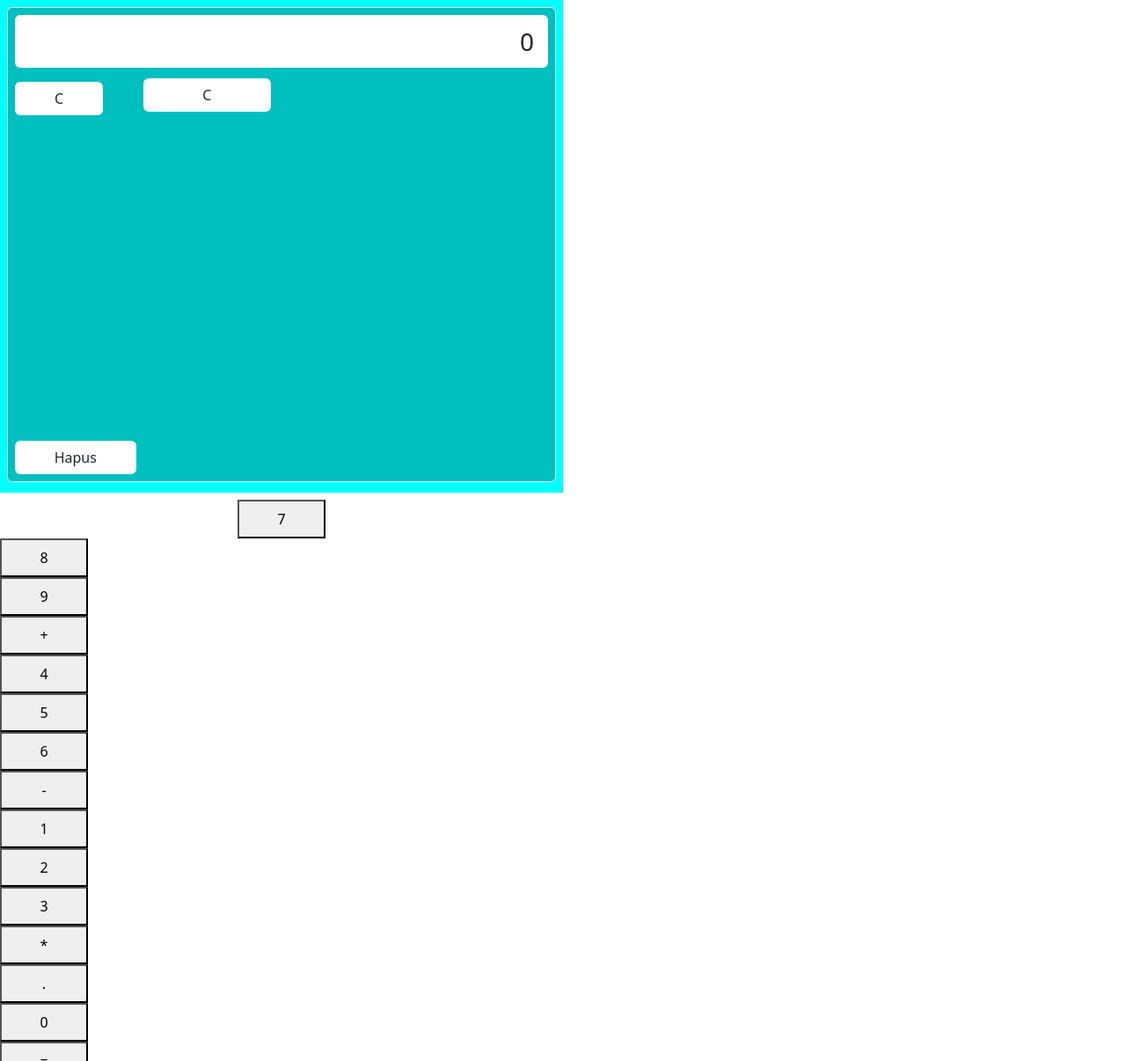
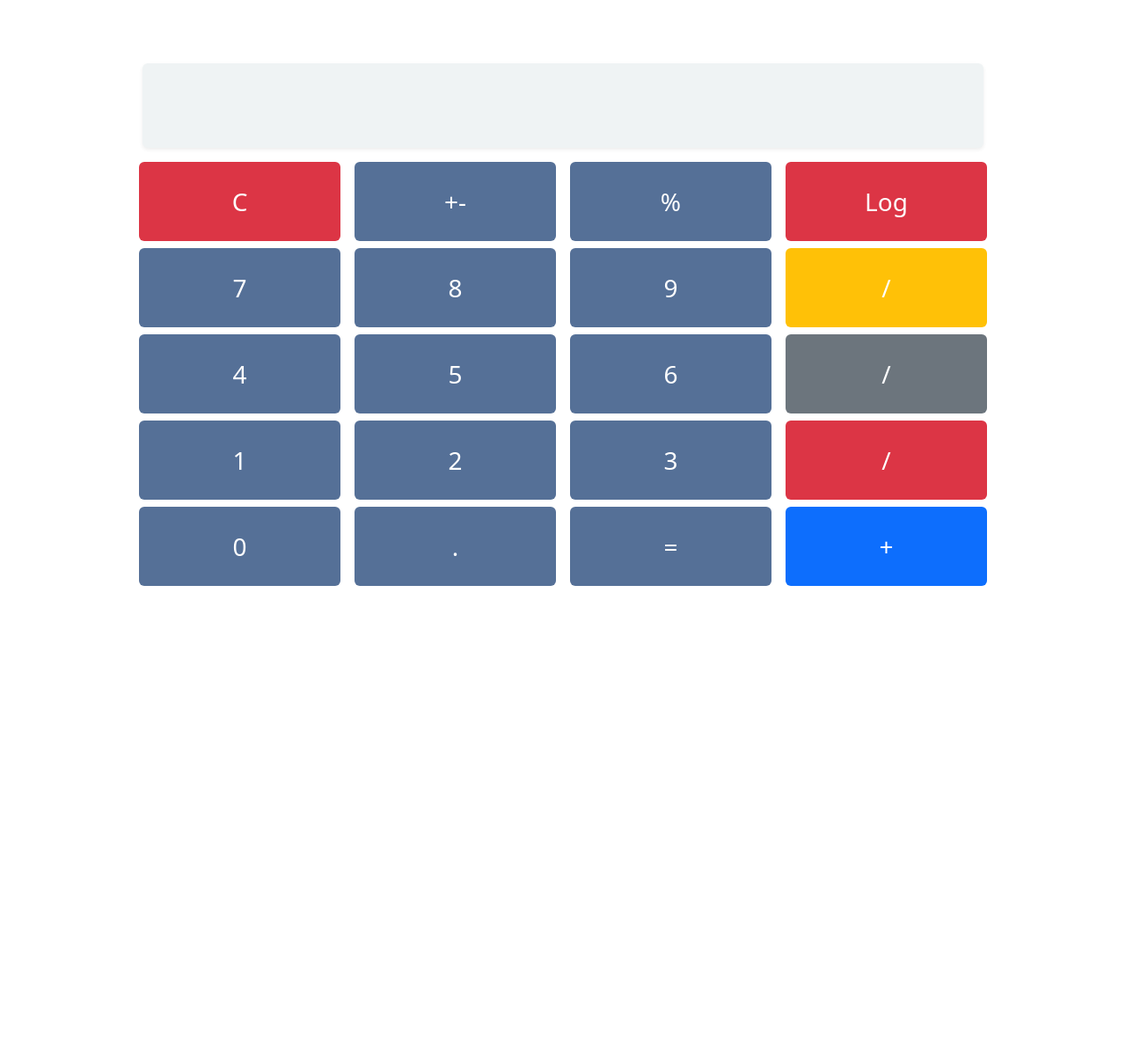
Before and after one commit to rihan-seid/bs-calculator, a plain HTML site: page calculator.html in a window 1280 px wide. Shown: the top 1206 px of the page at 88% size. After the commit the page ends 800 px from the top, so only its background shows below. Drawn offline with nearby package versions, Linux system fonts and the light colour scheme.

Commit message:
redesign calculator

```diff
--- a/calculator.html
+++ b/calculator.html
@@ -1,86 +1,78 @@
 <!doctype html>
 <html lang="en">
+
 <head>
     <meta charset="utf-8">
     <meta name="viewport" content="width=device-width, initial-scale=1">
     <title>calculator</title>
-    <link href="https://cdn.jsdelivr.net/npm/bootstrap@5.3.2/dist/css/bootstrap.min.css" rel="stylesheet" integrity="sha384-T3c6CoIi6uLrA9TneNEoa7RxnatzjcDSCmG1MXxSR1GAsXEV/Dwwykc2MPK8M2HN" crossorigin="anonymous">
+    <link href="https://cdn.jsdelivr.net/npm/bootstrap@5.3.2/dist/css/bootstrap.min.css" rel="stylesheet"
+        integrity="sha384-T3c6CoIi6uLrA9TneNEoa7RxnatzjcDSCmG1MXxSR1GAsXEV/Dwwykc2MPK8M2HN" crossorigin="anonymous">
+
+    <style>
+        .bg-dark-blue {
+            background-color: #557097;
+        }
+
+        .bg-gray {
+            background-color: #eff3f4;
+        }
+    </style>
 </head>
-  <body class="d-grid">
-    <div style="width:50%; height:70vh; background-color: aqua ;">
-     <div class="mw-100 " style="width: 50px;"></div>
-    <div class="grid gap-11">
-    <div class="p-2 g-col-2">
-    <div class="mx-auto  my-auto w-100 bg-black bg-opacity-25  border rounded p-2 d-grid style="max-width:279px;">
-    <input type="text" name="" id="h" required disabled
-    placeholder="calculator" class="form-control form-control-lg fs-3
-   text-end bg-white border-0 rounded shadew-none" value="0">
 
-    <div class="row row-cols-4  g-2 mt-1  ">
-      <div class="row g-2 mt-1">
-      <div class="col" >
-        <div style="width: 100px; height:50vh;">
-          <button class="btn w-100 bg-white ">C</button></div>
+<body>
+    <div class="container">
+
+        <div class=" rounded rounded-2 m-5 px-2  py-4 h-100 ">
+            <div class="flex-column p-5 mx-4 bg-gray rounded rounded-2 shadow-sm p-3 mb-2"></div>
+            <div class="flex-column p-2 text-center fs-3  mx-4">
+                <div class="row gap-3 mb-2">
+                    <div class="col rounded rounded-2 bg-danger p-4 text-white ">C</div>
+                    <div class="col rounded rounded-2  p-4 text-white bg-dark-blue  ">+-</div>
+                    <div class="col  rounded rounded-2 p-4 text-white bg-dark-blue  ">%</div>
+                    <div class="col rounded rounded-2 bg-danger p-4 text-white ">Log</div>
                 </div>
-        <div class="col-12" >
-          <button class="btn w-100  bg-white ">Hapus</button></div>
+
+                <div class="row gap-3 mb-2  ">
+                    <div class="col rounded rounded-2 bg-dark-blue p-4 text-white ">7</div>
+                    <div class="col rounded rounded-2 p-4 text-white bg-dark-blue  ">8</div>
+                    <div class="col rounded rounded-2 p-4 text-white bg-dark-blue  ">9</div>
+                    <div class="col rounded rounded-2 bg-warning  p-4 text-white ">/</div>
                 </div>
-        <div class="col">
-          <button class="btn w-100 bg-white ">C</button>
+
+                <div class="row gap-3 mb-2  ">
+                    <div class="col rounded rounded-2 bg-dark-blue p-4 text-white ">4</div>
+                    <div class="col rounded rounded-2 p-4 text-white bg-dark-blue  ">5</div>
+                    <div class="col rounded rounded-2 p-4 text-white bg-dark-blue  ">6</div>
+                    <div class="col rounded rounded-2 bg-secondary  p-4 text-white ">/</div>
                 </div>
+
+                <div class="row gap-3 mb-2  ">
+                    <div class="col rounded rounded-2 bg-dark-blue p-4 text-white ">1</div>
+                    <div class="col rounded rounded-2 p-4 text-white bg-dark-blue  ">2</div>
+                    <div class="col rounded rounded-2 p-4 text-white bg-dark-blue  ">3</div>
+                    <div class="col rounded rounded-2 bg-danger p-4 text-white ">/</div>
                 </div>
+                <div class="row gap-3 mb-2  ">
+                    <div class="col rounded rounded-2 bg-dark-blue p-4 text-white ">0</div>
+                    <div class="col rounded rounded-2 p-4 text-white bg-dark-blue  ">.</div>
+                    <div class="col rounded rounded-2 p-4 text-white bg-dark-blue  ">=</div>
+                    <div class="col rounded rounded-2 bg-primary  p-4 text-white ">+</div>
                 </div>
+
             </div>
-      <div class="col">
-        <div class="row g-2 mt-1">
-        <button class="mx-auto p-2" style="width: 100px;">7</button>
+
+
+
+
+
         </div>
-      <div class="col">
-        <button class="mx-auto p-2" style="width: 100px;">8</button>
+
+
+
     </div>
-      <div class="col">
-        <button class="mx-auto p-2" style="width: 100px;">9</button>
-      </div>
-      <div class="col">
-        <button class="mx-auto p-2" style="width: 100px;">+</button>
-      </div>
-      <div class="col">
-        <button class="mx-auto p-2" style="width: 100px;">4</button>
-      </div>
-      <div class="col">
-        <button class="mx-auto p-2" style="width: 100px;">5</button>
-      </div>
-      <div class="col">
-        <button class="mx-auto p-2" style="width: 100px;">6</button>
-      </div>
-      <div class="col">
-        <button class="mx-auto p-2" style="width: 100px;">-</button>
-      </div>
-      <div class="col">
-        <button class="mx-auto p-2" style="width: 100px;">1</button>
-      </div>
-      <div class="col">
-        <button class="mx-auto p-2" style="width: 100px;">2</button>
-      </div>
-      <div class="col">
-        <button class="mx-auto p-2" style="width: 100px;">3</button>
-      </div>
-      <div class="col">
-        <button class="mx-auto p-2" style="width: 100px;">*</button>
-      </div>
-      <div class="col">
-        <button class="mx-auto p-2" style="width: 100px;">.</button>
-      </div>
-      <div class="col">
-        <button class="mx-auto p-2" style="width: 100px;">0</button>
-      </div>
-      <div class="col-6 ">
-        <button class="mx-auto p-2" style="width: 100px;">=</button>
-      </div>
-  </div>
-</div>
-</div>
-</div>
-    <script src="https://cdn.jsdelivr.net/npm/bootstrap@5.3.2/dist/js/bootstrap.bundle.min.js" integrity="sha384-C6RzsynM9kWDrMNeT87bh95OGNyZPhcTNXj1NW7RuBCsyN/o0jlpcV8Qyq46cDfL" crossorigin="anonymous"></script>
+    <script src="https://cdn.jsdelivr.net/npm/bootstrap@5.3.2/dist/js/bootstrap.bundle.min.js"
+        integrity="sha384-C6RzsynM9kWDrMNeT87bh95OGNyZPhcTNXj1NW7RuBCsyN/o0jlpcV8Qyq46cDfL"
+        crossorigin="anonymous"></script>
 </body>
+
 </html>
```
Lines whose indentation alone changed are shown as unchanged.
